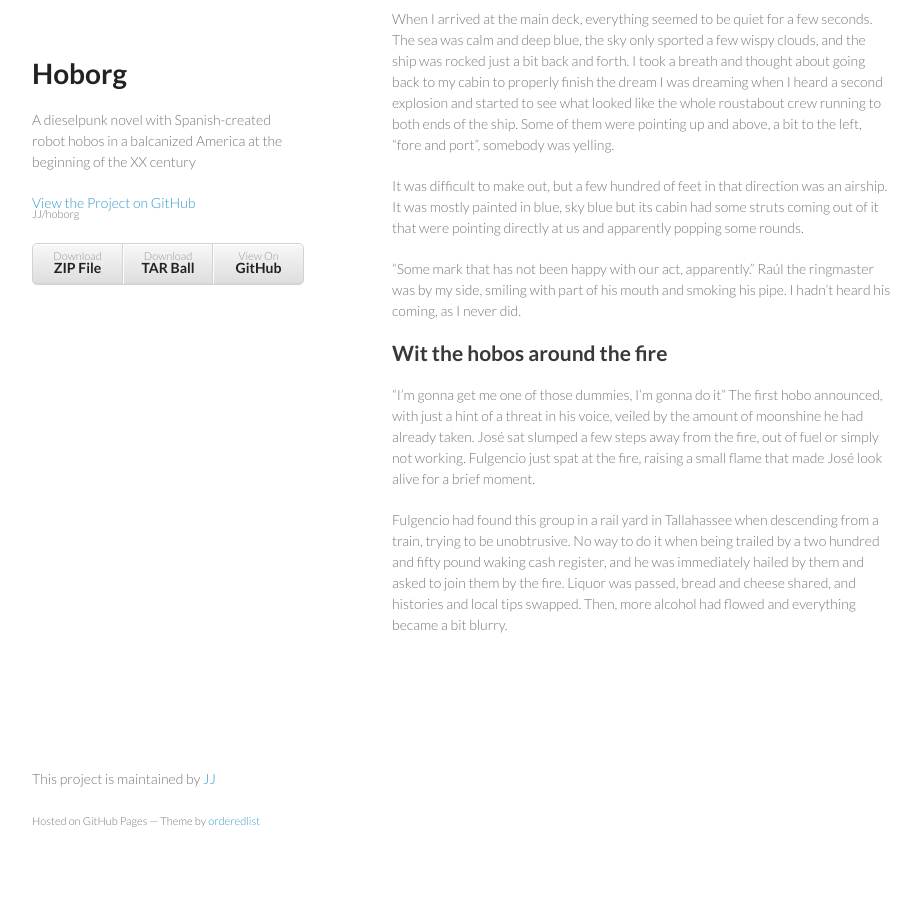
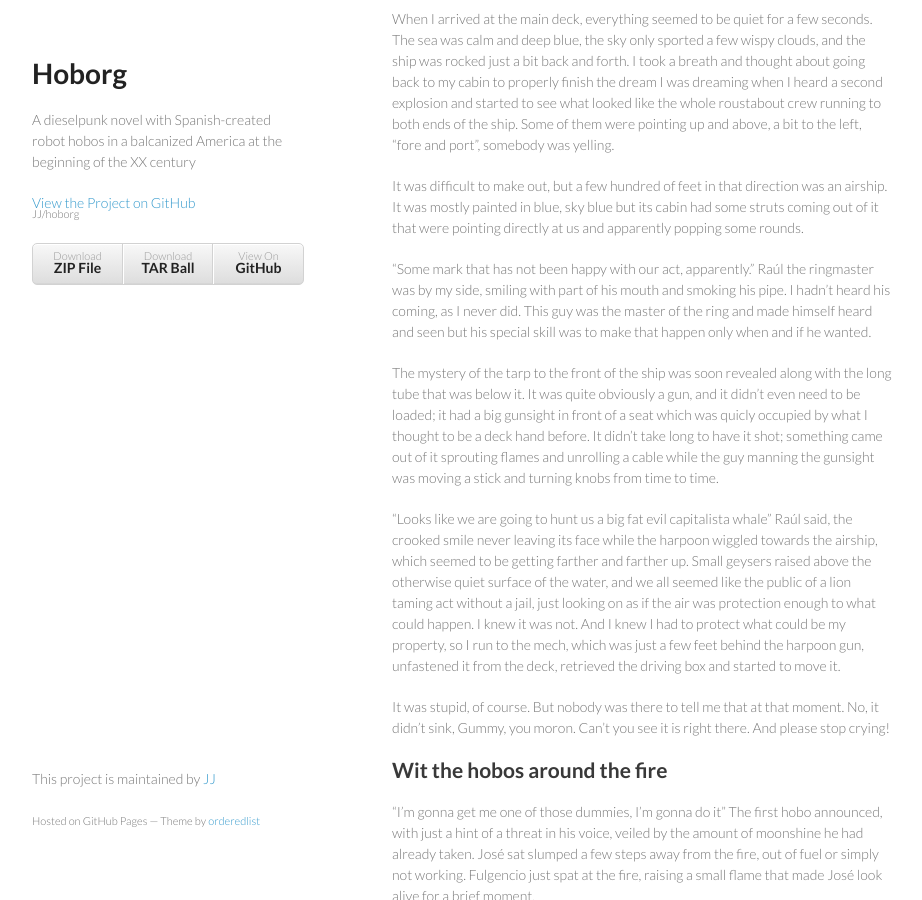
Before and after one commit to JJ/hoborg, a Jekyll site: the page built from text/text.md, in a window 1280 px wide and 900 px high, scrolled down 3665 px. Shown: the whole window, without its empty margins (178-1100 px from the left). Built offline with Jekyll 4.4.1, drawn with Linux system fonts in a browser that asks for light colours.

Commit message:
Sync text/text.md from master to gh-pages

```diff
--- a/text/text.md
+++ b/text/text.md
@@ -222,13 +222,32 @@ at us and apparently popping some rounds.
 
 "Some mark that has not been happy with our act, apparently." Raúl the
 ringmaster was by my side, smiling with part of his mouth and smoking
-his pipe. I hadn't heard his coming, as I never did.
+his pipe. I hadn't heard his coming, as I never did. This guy was the
+master of the ring and made himself heard and seen but his special
+skill was to make that happen only when and if he wanted.
 
+The mystery of the tarp to the front of the ship was soon revealed
+along with the long tube that was below it. It was quite obviously a
+gun, and it didn't even need to be loaded; it had a big gunsight in
+front of a seat which was quicly occupied by what I thought to be a
+deck hand before. It didn't take long to have it shot; something came
+out of it sprouting flames and unrolling a cable while the guy manning
+the gunsight was moving a stick and turning knobs from time to time.
 
+"Looks like we are going to hunt us a big fat evil capitalista whale"
+Raúl said, the crooked smile never leaving its face while the harpoon
+wiggled towards the airship, which seemed to be getting farther and
+farther up. Small geysers raised above the otherwise quiet surface of
+the water, and we all seemed like the public of a lion taming act
+without a jail, just looking on as if the air was protection enough to
+what could happen. I knew it was not. And I knew I had to protect what
+could be my property, so I run to the mech, which was just a few feet
+behind the harpoon gun, unfastened it from the deck, retrieved the
+driving box and started to move it.
 
-
-
-
+It was stupid, of course. But nobody was there to tell me that at that
+moment. No, it didn't sink, Gummy, you moron. Can't you see it is
+right there. And please stop crying!
 
 
 Wit the hobos around the fire
```
